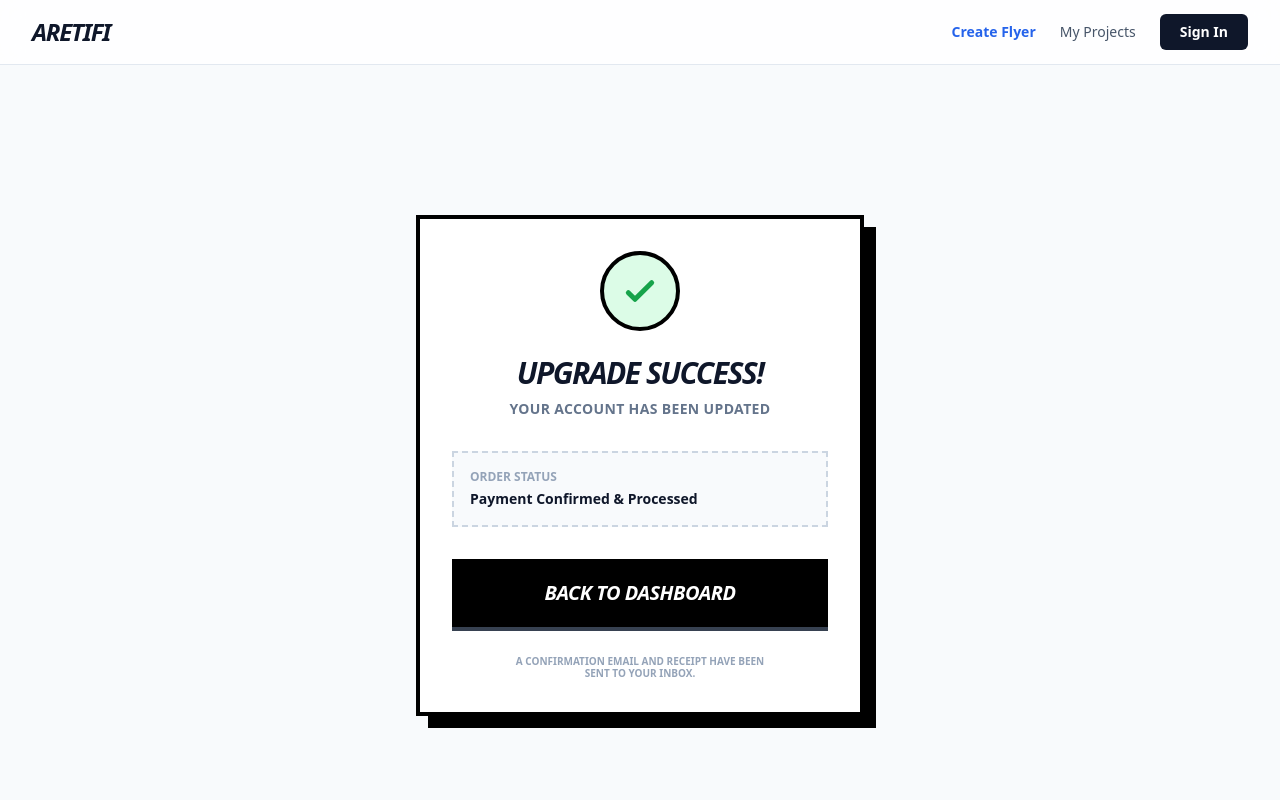
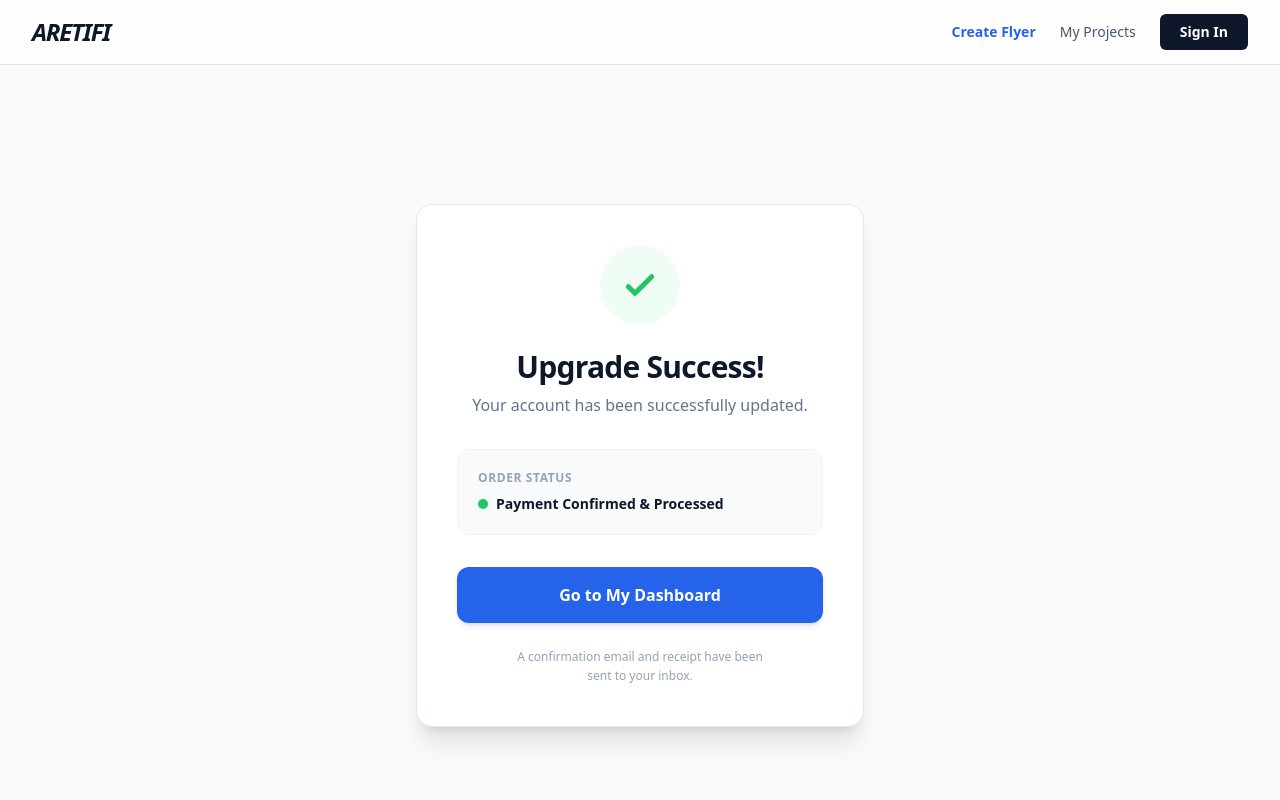
Before and after one commit to jakejmanley-collab/local-service-ads, a Next.js app: page /success in a window 1280 px wide. Shown: the top 800 px of the page. Built offline with nearby package versions, Linux system fonts and the light colour scheme.

Commit message:
Update page.tsx

```diff
--- a/app/success/page.tsx
+++ b/app/success/page.tsx
@@ -5,32 +5,39 @@ import { Suspense } from 'react';
 
 function SuccessContent() {
   return (
-    <main className="min-h-screen bg-slate-50 flex items-center justify-center p-6 font-sans">
+    <main className="min-h-screen bg-[#f8fafc] flex items-center justify-center p-6 font-sans">
       <div className="max-w-md w-full">
-        <div className="bg-white border-4 border-black shadow-[12px_12px_0px_0px_rgba(0,0,0,1)] p-8 text-center">
-          <div className="w-20 h-20 bg-green-100 rounded-full flex items-center justify-center mx-auto mb-6 border-4 border-black">
-            <svg className="w-10 h-10 text-green-600" fill="none" stroke="currentColor" viewBox="0 0 24 24">
+        <div className="bg-white border border-slate-200 shadow-xl rounded-2xl p-10 text-center">
+
+          <div className="w-20 h-20 bg-green-50 rounded-full flex items-center justify-center mx-auto mb-6">
+            <svg className="w-10 h-10 text-green-500" fill="none" stroke="currentColor" viewBox="0 0 24 24">
               <path strokeLinecap="round" strokeLinejoin="round" strokeWidth={3} d="M5 13l4 4L19 7" />
             </svg>
           </div>
 
-          <h1 className="text-3xl font-black uppercase italic mb-2 tracking-tighter">Upgrade Success!</h1>
-          <p className="text-slate-500 font-bold text-sm mb-8 uppercase tracking-wide">Your account has been updated</p>
+          <h1 className="text-3xl font-extrabold tracking-tight mb-2 text-slate-900">Upgrade Success!</h1>
+          <p className="text-slate-500 font-medium mb-8">Your account has been successfully updated.</p>
 
-          <div className="bg-slate-50 border-2 border-dashed border-slate-300 p-4 mb-8 text-left">
-            <p className="text-xs font-bold text-slate-400 uppercase mb-1">Order Status</p>
-            <p className="text-sm font-black text-slate-900">Payment Confirmed & Processed</p>
+          <div className="bg-slate-50 rounded-xl p-5 mb-8 text-left border border-slate-100">
+            <p className="text-xs font-bold text-slate-400 uppercase tracking-wider mb-2">Order Status</p>
+            <div className="flex items-center gap-2">
+              <span className="relative flex h-2.5 w-2.5">
+                <span className="animate-ping absolute inline-flex h-full w-full rounded-full bg-green-400 opacity-75"></span>
+                <span className="relative inline-flex rounded-full h-2.5 w-2.5 bg-green-500"></span>
+              </span>
+              <p className="text-sm font-bold text-slate-900">Payment Confirmed & Processed</p>
+            </div>
           </div>
 
           <Link
             href="/dashboard"
-            className="block w-full bg-black text-white text-center font-black py-5 uppercase text-xl italic tracking-tight border-b-4 border-gray-700 active:translate-y-1 active:border-b-0 transition-all hover:bg-gray-900"
+            className="block w-full bg-blue-600 text-white text-center font-bold py-4 rounded-xl shadow-md transition-all hover:bg-blue-700 hover:shadow-lg active:scale-[0.98]"
           >
-            Back to Dashboard
+            Go to My Dashboard
           </Link>
 
-          <p className="text-[10px] font-bold text-slate-400 mt-6 uppercase leading-tight">
-            A confirmation email and receipt have been <br/> sent to your inbox.
+          <p className="text-xs font-medium text-slate-400 mt-6 leading-relaxed">
+            A confirmation email and receipt have been <br className="hidden sm:block" /> sent to your inbox.
           </p>
         </div>
       </div>
@@ -40,7 +47,7 @@ function SuccessContent() {
 
 export default function SuccessPage() {
   return (
-    <Suspense fallback={<div className="min-h-screen flex items-center justify-center font-black uppercase italic text-slate-400">Updating Account...</div>}>
+    <Suspense fallback={<div className="min-h-screen flex items-center justify-center font-bold text-slate-400 bg-[#f8fafc]">Updating Account...</div>}>
       <SuccessContent />
     </Suspense>
   );
```
